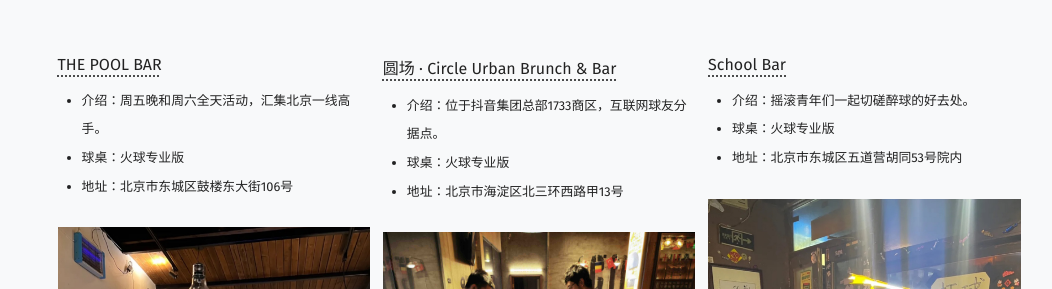
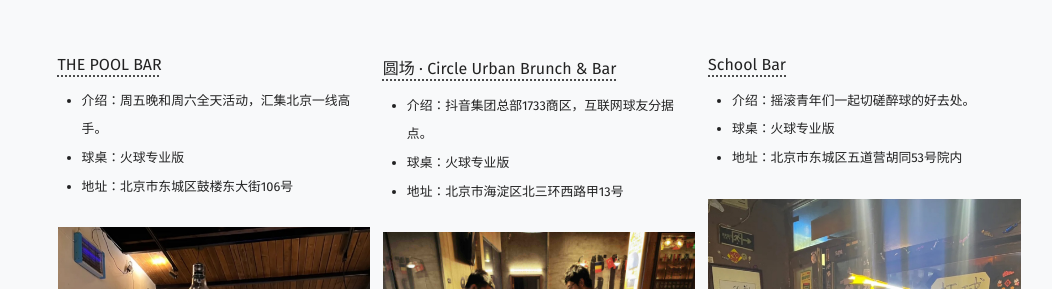
Before and after one commit to BeijingFoosball/beijingfoosball.github.io, a Jekyll site: the page built from _docs/places.html, in a window 1280 px wide. Shown: the part 271-560 px from the top of the page, without its empty margins (96-1148 px from the left). Built offline with Jekyll 4.4.1, drawn with Linux system fonts in a browser that asks for light colours; some web fonts are replaced.

Commit message:
shorten circle urban desc

```diff
--- a/_data/places.yaml
+++ b/_data/places.yaml
@@ -6,7 +6,7 @@
   table: 火球专业版
   image: the-pool-bar.jpg
 - name: 圆场 · Circle Urban Brunch & Bar
-  desc: 位于抖音集团总部1733商区，互联网球友分据点。
+  desc: 抖音集团总部1733商区，互联网球友分据点。
   desc_en: Locates in Douyin/TikTok HQ, best for IT industry workers.
   link: https://m.dianping.com/shopshare/l5Vj7PLxkSuvurO8
   address: 北京市海淀区北三环西路甲13号
```
